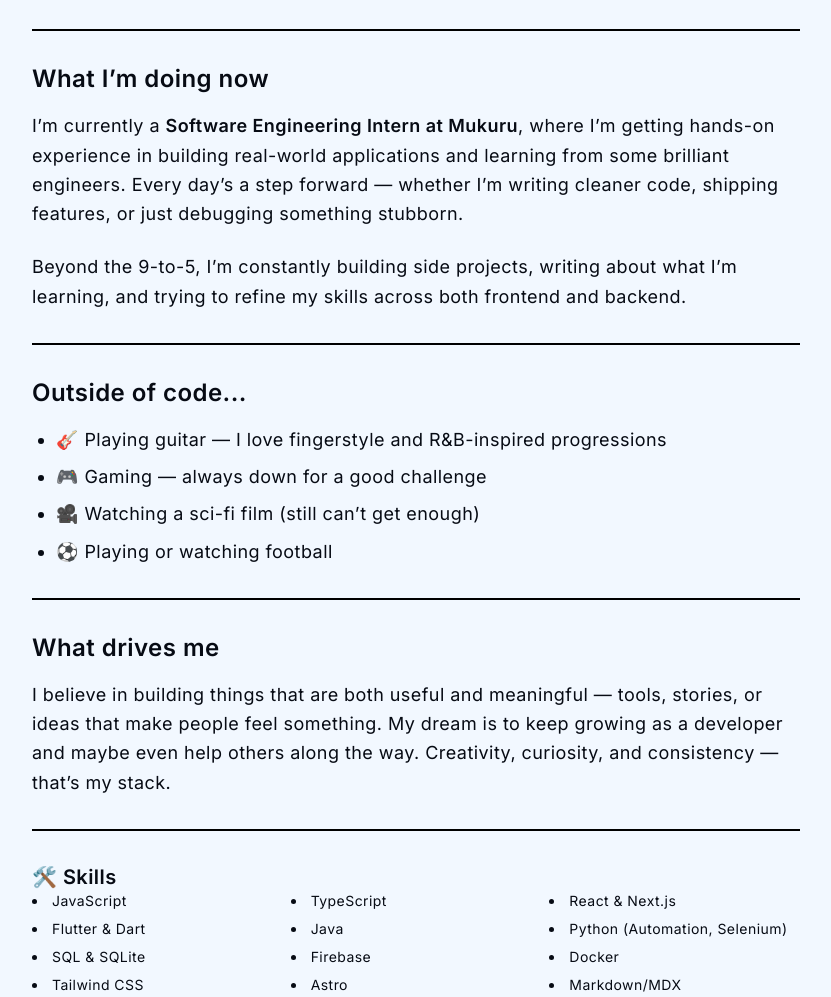
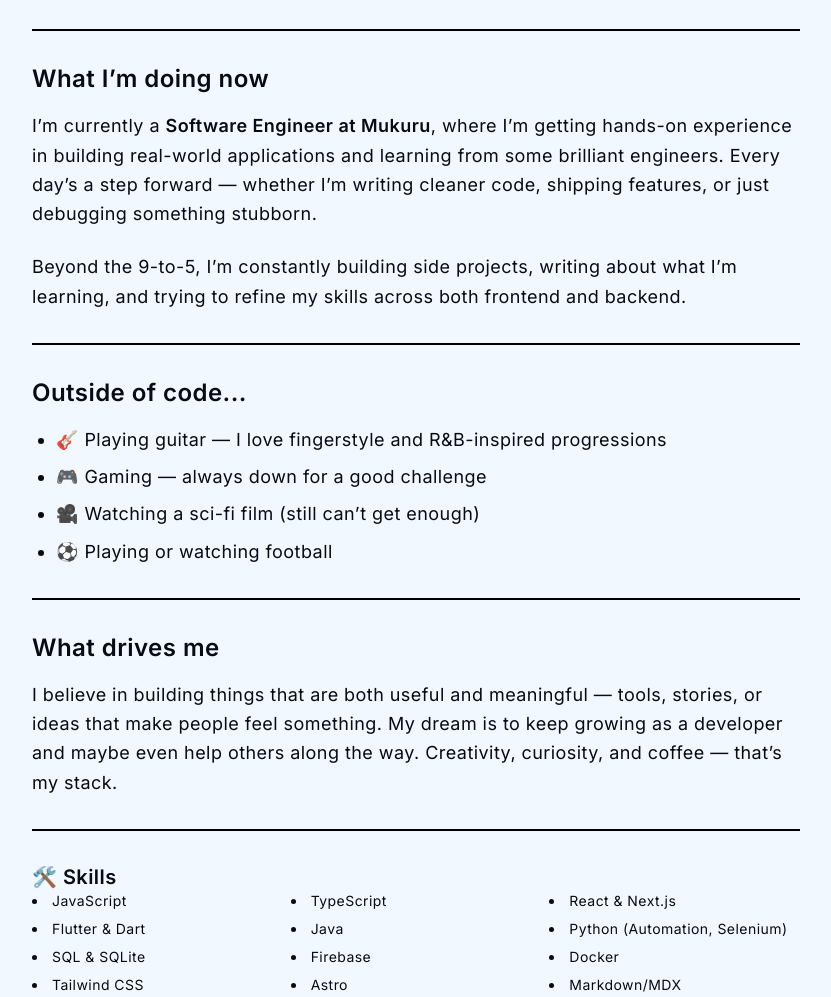
Before and after one commit to lilitha-mdlalana/myportfolio, an Astro site: page /about in a window 1280 px wide. Shown: the part 582-1579 px from the top of the page, without its empty margins (224-1055 px from the left). Built offline with nearby package versions, Linux system fonts and the light colour scheme; Astro itself is replaced by a stand-in of ours.

Commit message:
chore: update about page

```diff
--- a/src/pages/about.astro
+++ b/src/pages/about.astro
@@ -44,7 +44,7 @@ import Base from '@/layouts/Base.astro'
 
     <h2 class="mb-4 text-2xl font-semibold">What I’m doing now</h2>
     <p class="mb-6">
-      I’m currently a <strong>Software Engineering Intern at Mukuru</strong>,
+      I’m currently a <strong>Software Engineer at Mukuru</strong>,
       where I’m getting hands-on experience in building real-world applications
       and learning from some brilliant engineers. Every day’s a step forward —
       whether I’m writing cleaner code, shipping features, or just debugging
@@ -76,7 +76,7 @@ import Base from '@/layouts/Base.astro'
       I believe in building things that are both useful and meaningful — tools,
       stories, or ideas that make people feel something. My dream is to keep
       growing as a developer and maybe even help others along the way.
-      Creativity, curiosity, and consistency — that’s my stack.
+      Creativity, curiosity, and coffee — that’s my stack.
     </p>
     <hr class="my-8 border-t-2 border-black" />
 
```
